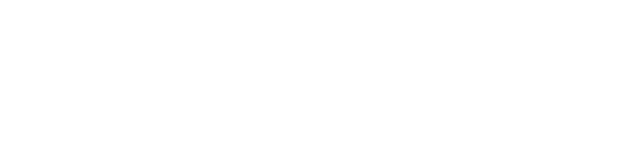
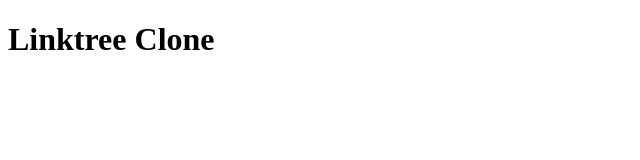
Before and after one commit to dev-vicky-29/Web-Development-Projects, a plain HTML site: page LinkTree-Clone/index.html in a window 1280 px wide. Shown: the whole page, without its empty margins (0-640 px from the left). Drawn offline with Linux system fonts and the light colour scheme.

Commit message:
Update index.html

```diff
--- a/LinkTree-Clone/index.html
+++ b/LinkTree-Clone/index.html
@@ -7,7 +7,9 @@
 </head>
 <body>
     <div class="container">
-
+        <div class="header">
+            <h1>Linktree Clone</h1>
+        </div>
     </div>
 </body>
 </html>
```
